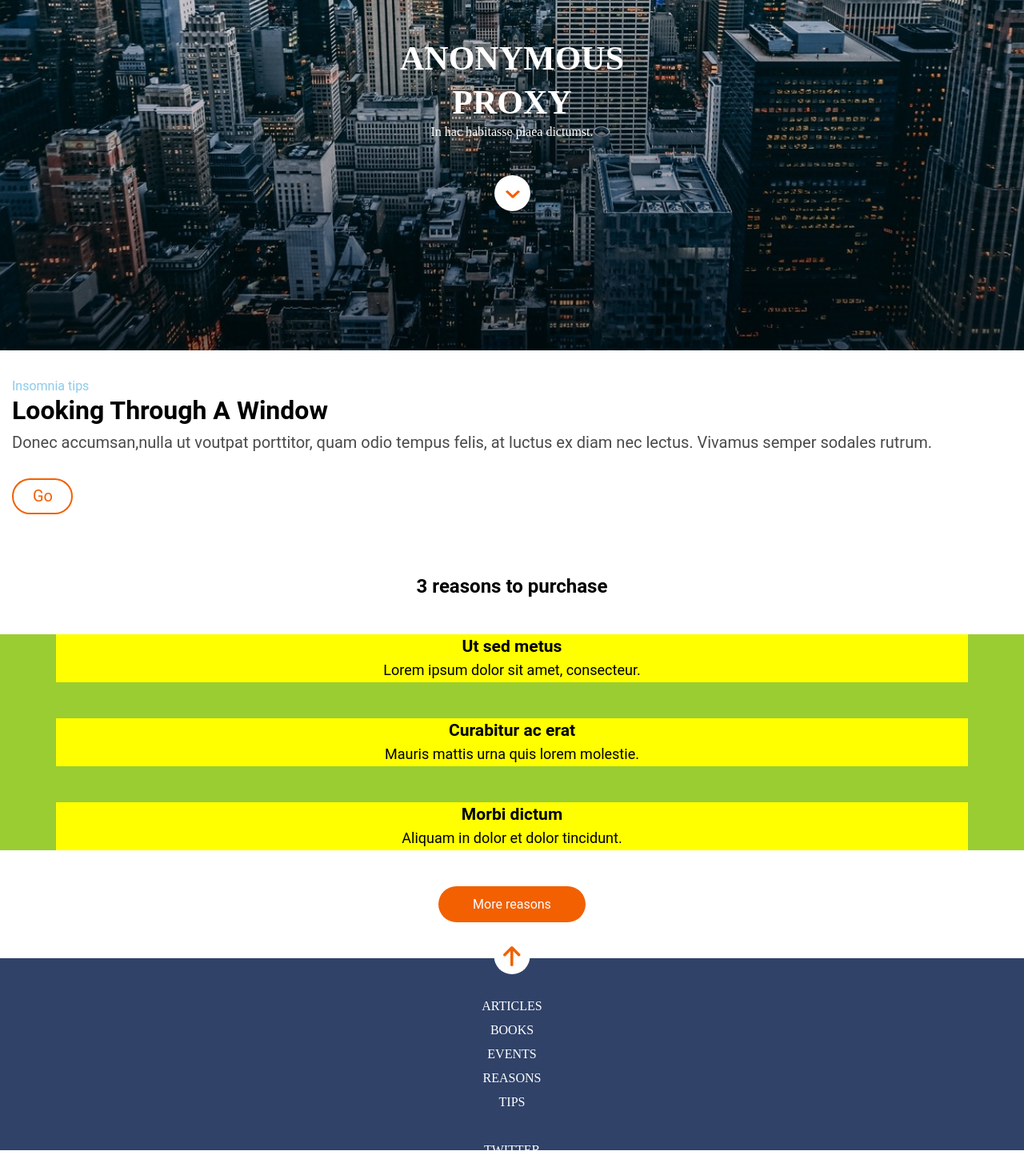
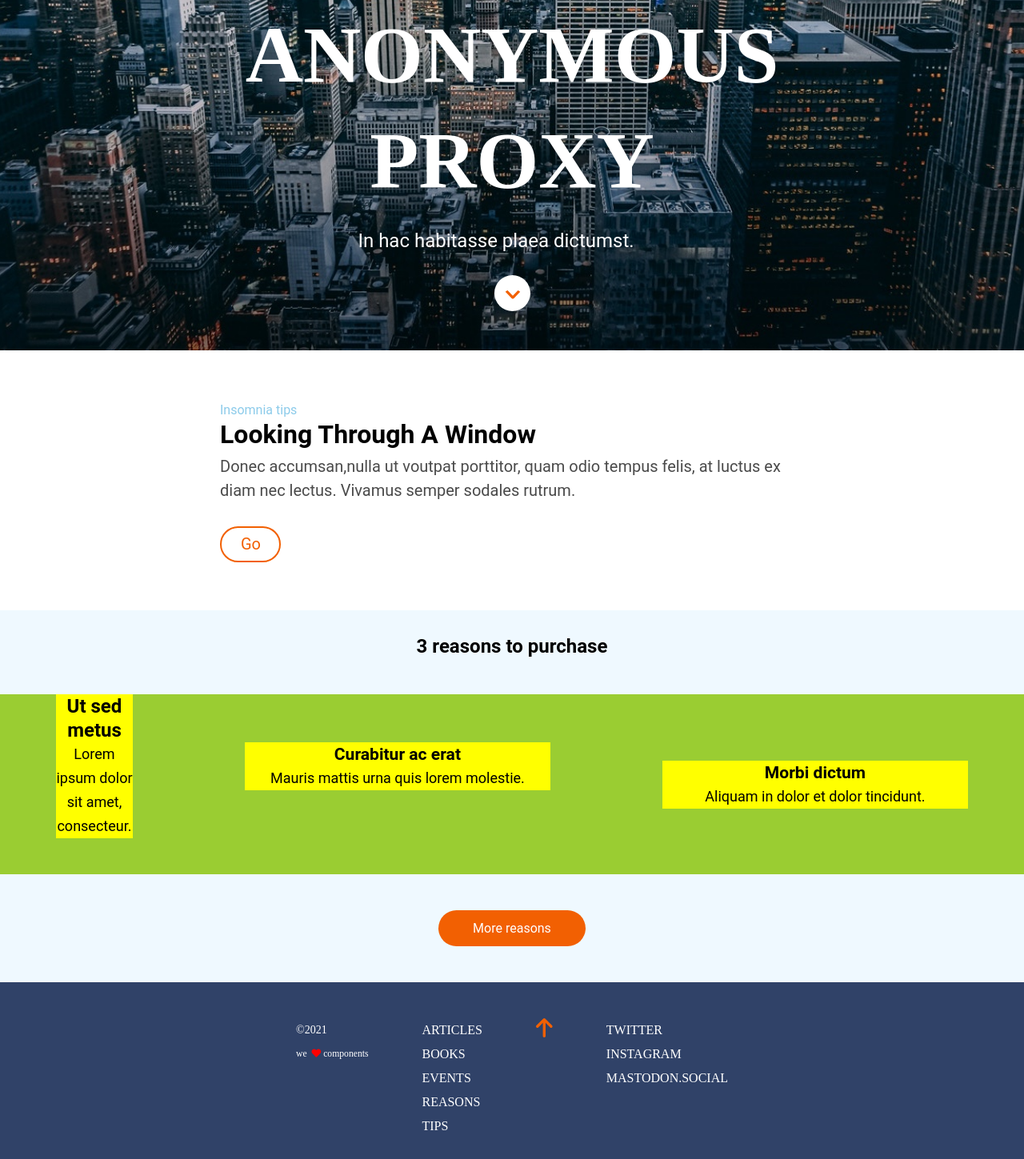
Before and after one commit to Adalab/modulo-1-evaluacion-final-poncegui, a website: page src/html/index.html in a window 1280 px wide. Shown: the part 362-1811 px from the top of the page at 80% size. Drawn offline with nearby package versions, Linux system fonts and the light colour scheme; files that its build step writes are made by us from their sources; files whose address does not match are found by name.

Commit message:
header and main responsive

```diff
--- a/src/html/partials/footer.html
+++ b/src/html/partials/footer.html
@@ -1,6 +1,8 @@
 <footer>
-    <a href="#header"><img src="./assets/images/ico-arrow.svg" alt="main menu"
+
+        <a class="arrow" href="#header"><img src="./assets/images/ico-arrow.svg" alt="main menu"
         title="main menu"></a>
+
 
         <nav class="box1">
             <ul class="box1__display">
--- a/src/html/partials/header.html
+++ b/src/html/partials/header.html
@@ -1,4 +1,4 @@
-<header class="header" id="header">
+<header class="header" id=>
     <nav class="header__menu">
         <a class="header__burger" href="https://adalab.es/" target="_blank" title="Web Adalab"><img
                 src="./assets/images/ico-menu.svg" alt="main menu"></a>
@@ -8,7 +8,7 @@
         <section class="slogan__text">
             <h1 class="slogan__text--main">anonymous proxy</h1>
             <p class="slogan__text--phrase">In hac habitasse plaea dictumst.</p>
-            <a href="#purchase"><img class="slogan__text--btn" src="./assets/images/ico-scroll-down.svg" alt="main"></a>
+            <a><img class="slogan__text--btn" src="./assets/images/ico-scroll-down.svg" alt="main"></a>
         </section>
     </div>
 </header>
--- a/src/scss/layout/_footer.scss
+++ b/src/scss/layout/_footer.scss
@@ -5,22 +5,17 @@ footer {
   color: $main-color;
   text-align: center;
 
-  a img {
-    height: 45px;
-    width: 45px;
-    border-radius: 50%;
+  @media all and (min-width: 768px) {
+    height: 240px;
     display: flex;
-    justify-content: center;
-    position: relative;
-    left: 50%;
-    top: -25px;
-    transform: translateX(-50%);
-    background-color: white;
-    padding: 10px;
+    flex-direction: row-reverse;
+    justify-content: space-between;
+    padding: 45px 39px 45px 39px;
+    text-align: start;
   }
 
-  @media all and (min-width: 768px) {
-    height: 240px;
+  @media all and (min-width: 1200px) {
+    padding: 45px 370px 45px 370px;
   }
 
   @mixin nav {
@@ -28,6 +23,11 @@ footer {
     font-size: 16px;
     line-height: 30px;
     margin-bottom: 30px;
+
+    li {
+      list-style: none;
+    }
+
     a {
       text-decoration: none;
       color: $main-color;
@@ -36,10 +36,17 @@ footer {
 
   .box1 {
     @include nav();
+
+    @media all and (min-width: 768px) {
+      order: 0;
+    }
   }
 
   .box2 {
     @include nav();
+    @media all and (min-width: 768px) {
+      order: -2;
+    }
   }
 
   .box3 {
@@ -54,5 +61,29 @@ footer {
       color: $heart-color;
       margin: 3px;
     }
+    @media all and (min-width: 768px) {
+    }
   }
 }
+
+.arrow {
+  &__link {
+    height: 45px;
+    width: 45px;
+    border-radius: 50%;
+    display: flex;
+    justify-content: center;
+    position: relative;
+    left: 50%;
+    top: -25px;
+    transform: translateX(-50%);
+    background-color: white;
+    padding: 10px;
+
+    @media all and (min-width: 768px) {
+      top: -70px;
+      order: 2;
+      transform: translateX(-10%);
+    }
+  }
+}
--- a/src/scss/layout/_header.scss
+++ b/src/scss/layout/_header.scss
@@ -23,18 +23,19 @@
   text-align: center;
 
   &__text {
-    margin: 290px 15px 53px 15px;
+    margin: auto;
+    margin-bottom: 53px;
   }
 
   @media all and (min-width: 768px) {
     &__text {
-      margin: 384px 39px 45px 39px;
+      margin-bottom: 45px;
     }
   }
 
   @media all and (min-width: 1200px) {
     &__text {
-      margin: 290px 15px 53px 15px;
+      margin-bottom: 45px;
     }
   }
 
@@ -49,7 +50,7 @@
   }
 
   @media all and (min-width: 768px) {
-    &--main {
+    &__text--main {
       font-size: 80px;
       height: 212px;
       width: 690px;
@@ -59,7 +60,7 @@
   }
 
   @media all and (min-width: 1200px) {
-    &--main {
+    &__text--main {
       font-size: 100px;
       height: 264px;
       width: 730px;
@@ -68,7 +69,7 @@
     }
   }
 
-  &--phrase {
+  &__text--phrase {
     font-family: $font-text;
     font-size: 16px;
     margin-top: 0px;
@@ -77,16 +78,14 @@
   }
 
   @media all and (min-width: 768px) {
-    &--phrase {
+    &__text--phrase {
       font-size: 24px;
+      height: 32px;
+      width: 360px;
+      margin-left: 165px;
+      padding-top: 20px;
     }
   }
-
-  /* @media all and (min-width: 1200px) {
-    &--phrase {
-      font-size: 16px;
-    }
-  }*/
 
   &__text--btn {
     background-color: $main-color;
--- a/src/scss/layout/_main.scss
+++ b/src/scss/layout/_main.scss
@@ -5,6 +5,10 @@
   flex-direction: column;
   justify-content: space-between;
   color: $color-text;
+
+  @media all and (min-width: 1200px) {
+    margin: 60px 275px 60px 275px;
+  }
 
   &__small {
     font-size: 14px;
--- a/src/scss/layout/_purchase.scss
+++ b/src/scss/layout/_purchase.scss
@@ -5,6 +5,68 @@
   width: 100%;
   text-align: center;
   padding-bottom: 45px;
+  background-color: $color-purchase;
+
+  @media all and (min-width: 768px) {
+    .purchase {
+      grid-template-rows: repeat(3, fr);
+      grid-template-columns: repeat(3, fr);
+
+      &__title {
+        grid-row: 1/2;
+        grid-column: 1/4;
+      }
+
+      &__text {
+        grid-row: 2/4;
+        grid-column: 1/4;
+        display: flex;
+        flex-direction: row;
+        align-items: center;
+        padding: 0;
+        margin: 0;
+
+        &--1 {
+          @mixin reasons {
+            font-family: $font-text;
+            background-color: grey;
+            font-size: 18px;
+            grid-row: span 1;
+            display: flex;
+            flex-direction: column;
+
+            line-height: 30px;
+          }
+
+          h3 {
+            font-size: 24px;
+          }
+        }
+
+        &--2 {
+          width: 100%;
+          align-items: center;
+          justify-content: center;
+        }
+        &--3 {
+          width: 100%;
+          align-items: center;
+          justify-content: center;
+        }
+      }
+
+      &__nav {
+        grid-row: 4/4;
+        grid-column: 1/4;
+      }
+    }
+  }
+
+  @media all and (min-width: 1200px) {
+    .purchase {
+      margin-bottom: 45px;
+    }
+  }
 
   &__title {
     grid-row: span 1;
```
